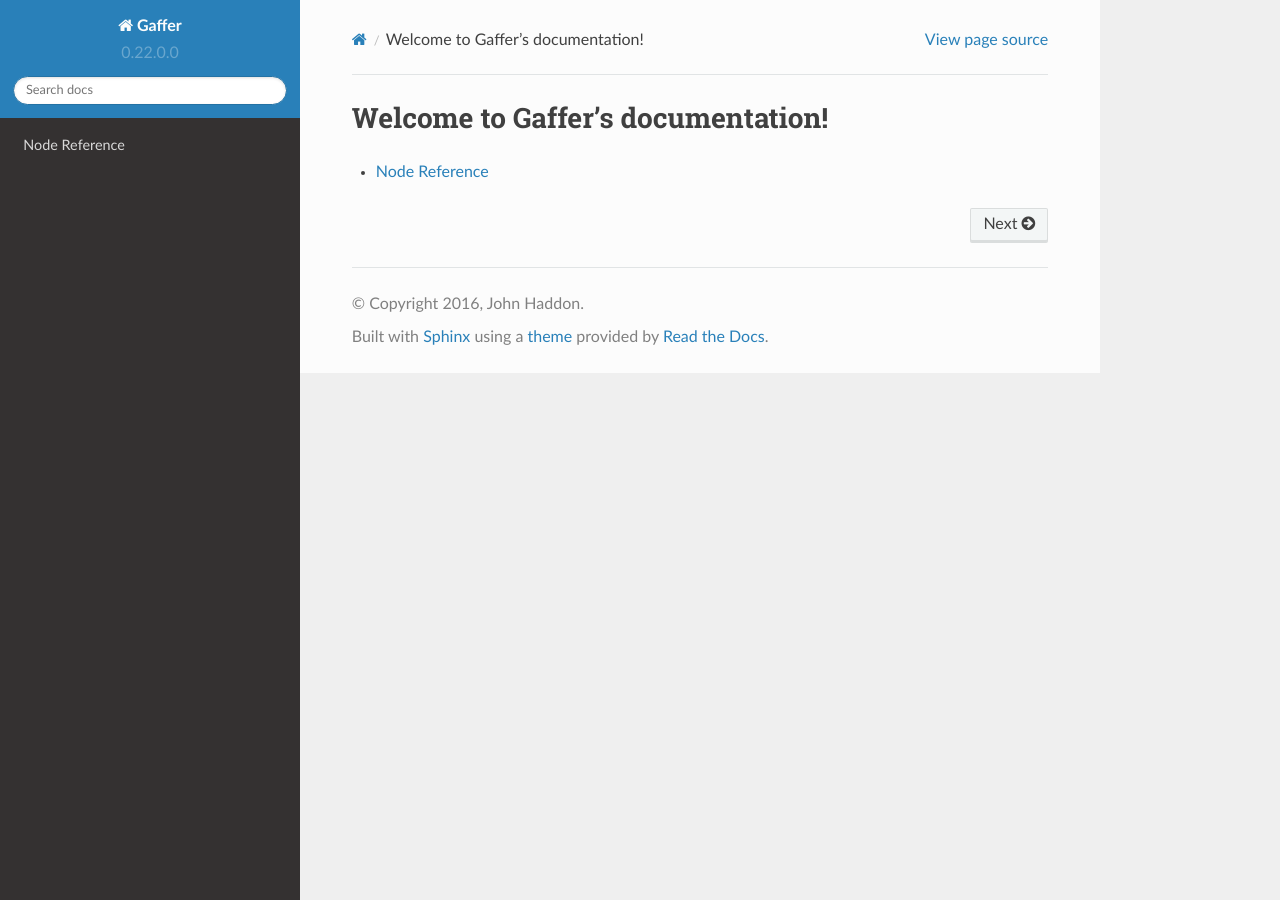
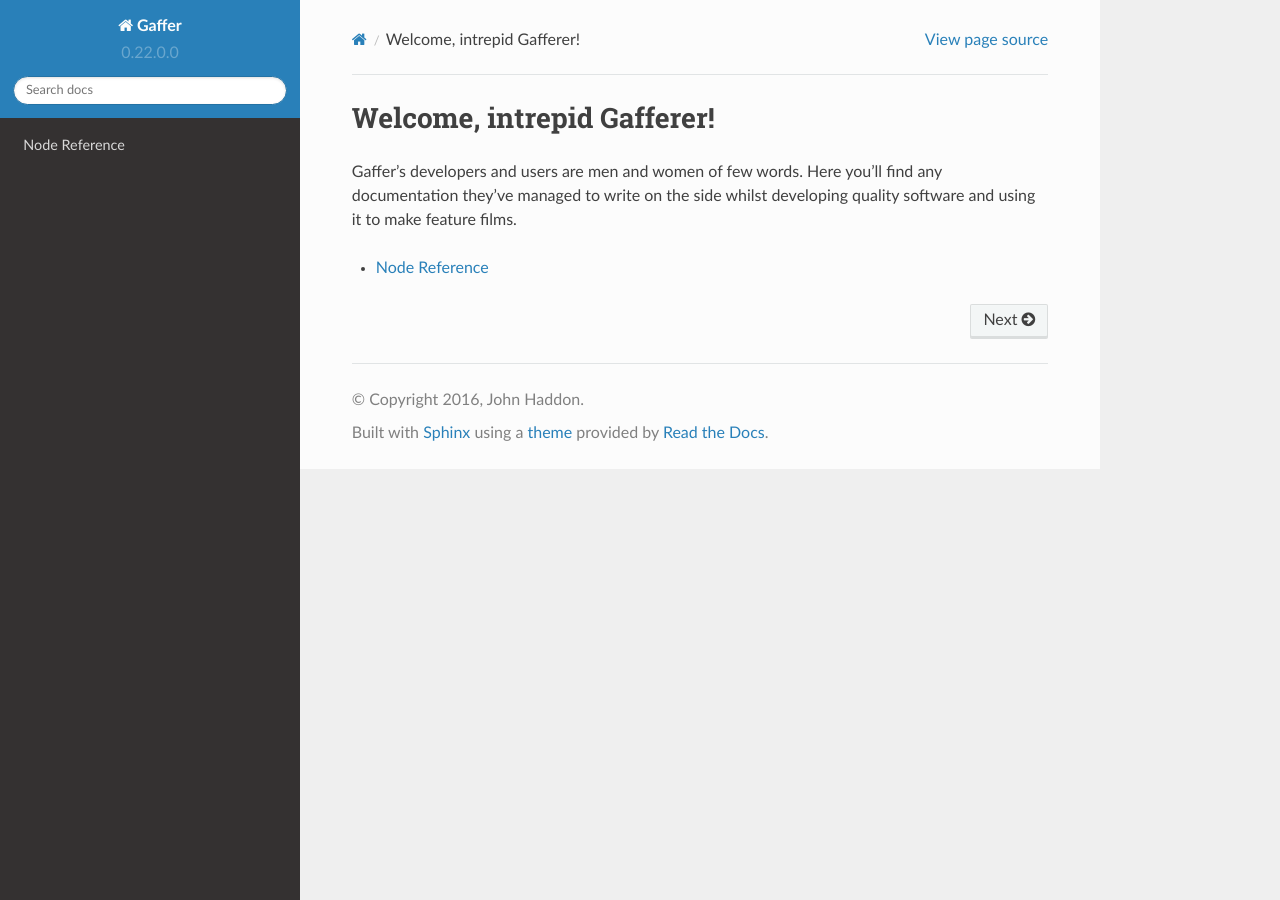
Before and after one commit to johnhaddon/rtd, a Sphinx documentation site: the page built from docs/index.rst, in a window 1280 px wide. Built offline with Sphinx 7.4.7 and the Read the Docs theme 2.0.0, drawn with Linux system fonts in a browser that asks for light colours.

Commit message:
Welcome intrepid Gafferers

```diff
--- a/docs/index.rst
+++ b/docs/index.rst
@@ -3,8 +3,10 @@
    You can adapt this file completely to your liking, but it should at least
    contain the root `toctree` directive.
 
-Welcome to Gaffer's documentation!
+Welcome, intrepid Gafferer!
 ==================================
+
+Gaffer's developers and users are men and women of few words. Here you'll find any documentation they've managed to write on the side whilst developing quality software and using it to make feature films.
 
 .. toctree::
    :maxdepth: 1
```
